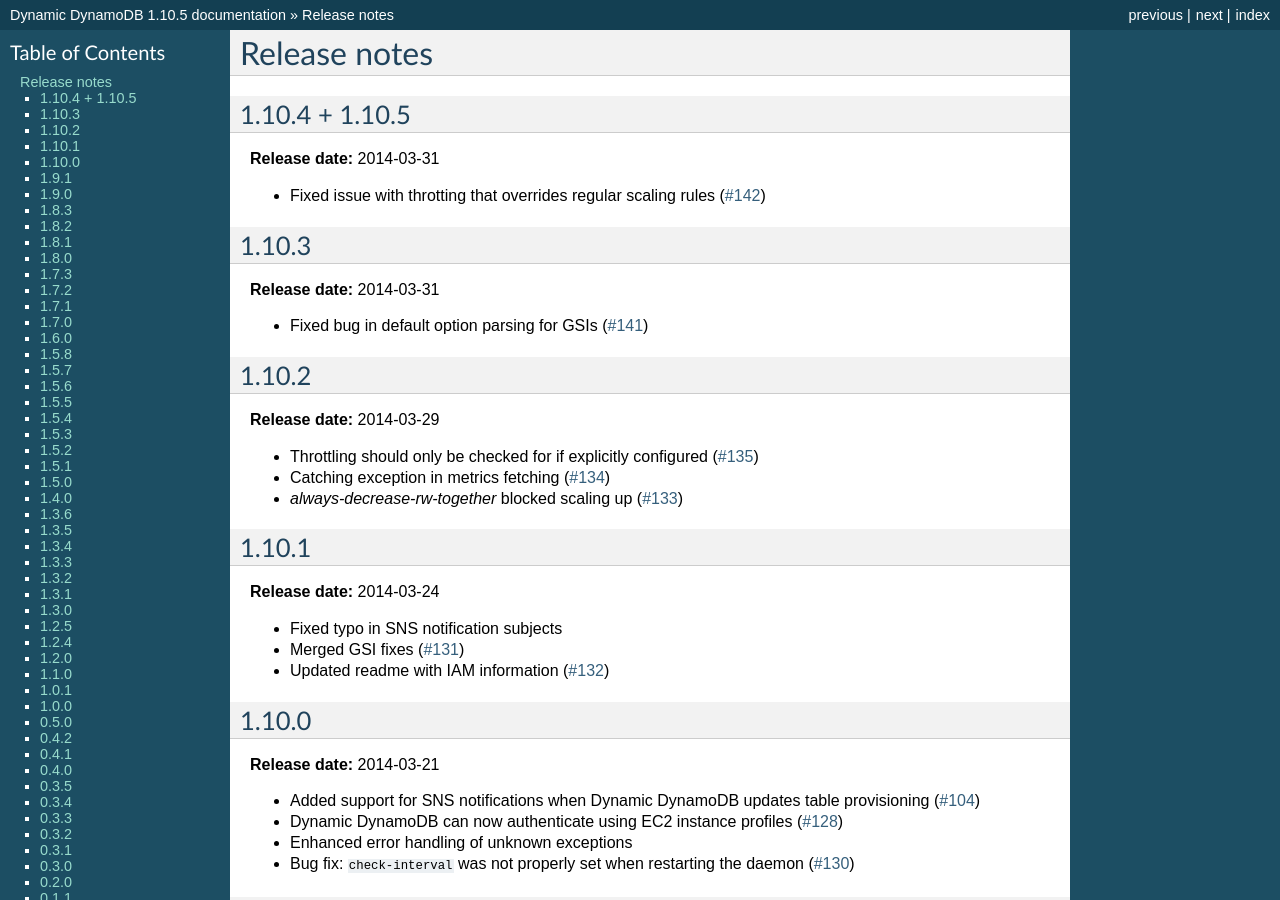
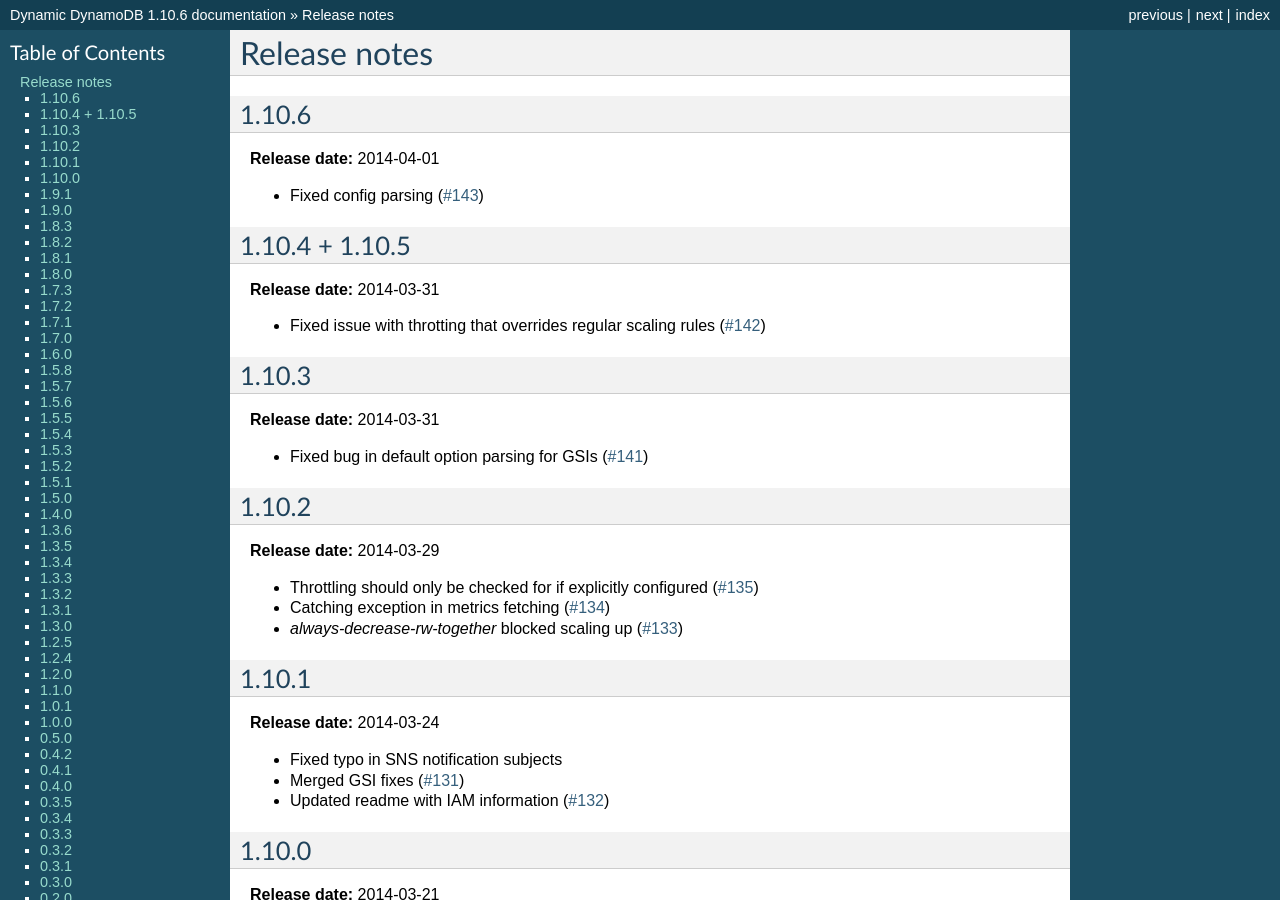
Before and after one commit to sebdah/dynamic-dynamodb, a Sphinx documentation site: the page built from docs/release_notes.rst, in a window 1280 px wide and 900 px high. Built offline with Sphinx 7.4.7, drawn with Linux system fonts in a browser that asks for light colours; some of the changed text lies outside the part shown.

Commit message:
Added release notes for 1.10.6

```diff
--- a/docs/conf.py
+++ b/docs/conf.py
@@ -53,7 +53,7 @@
 # The short X.Y version.
 version = '1.10'
 # The full version, including alpha/beta/rc tags.
-release = '1.10.5'
+release = '1.10.6'
 
 # The language for content autogenerated by Sphinx. Refer to documentation
 # for a list of supported languages.
--- a/docs/release_notes.rst
+++ b/docs/release_notes.rst
@@ -1,5 +1,12 @@
 Release notes
 =============
+
+1.10.6
+------
+
+**Release date:** 2014-04-01
+
+- Fixed config parsing (`#143 <https://github.com/sebdah/dynamic-dynamodb/issues/143>`__)
 
 1.10.4 + 1.10.5
 ---------------
```
Also changed, not shown: 1 other file.
